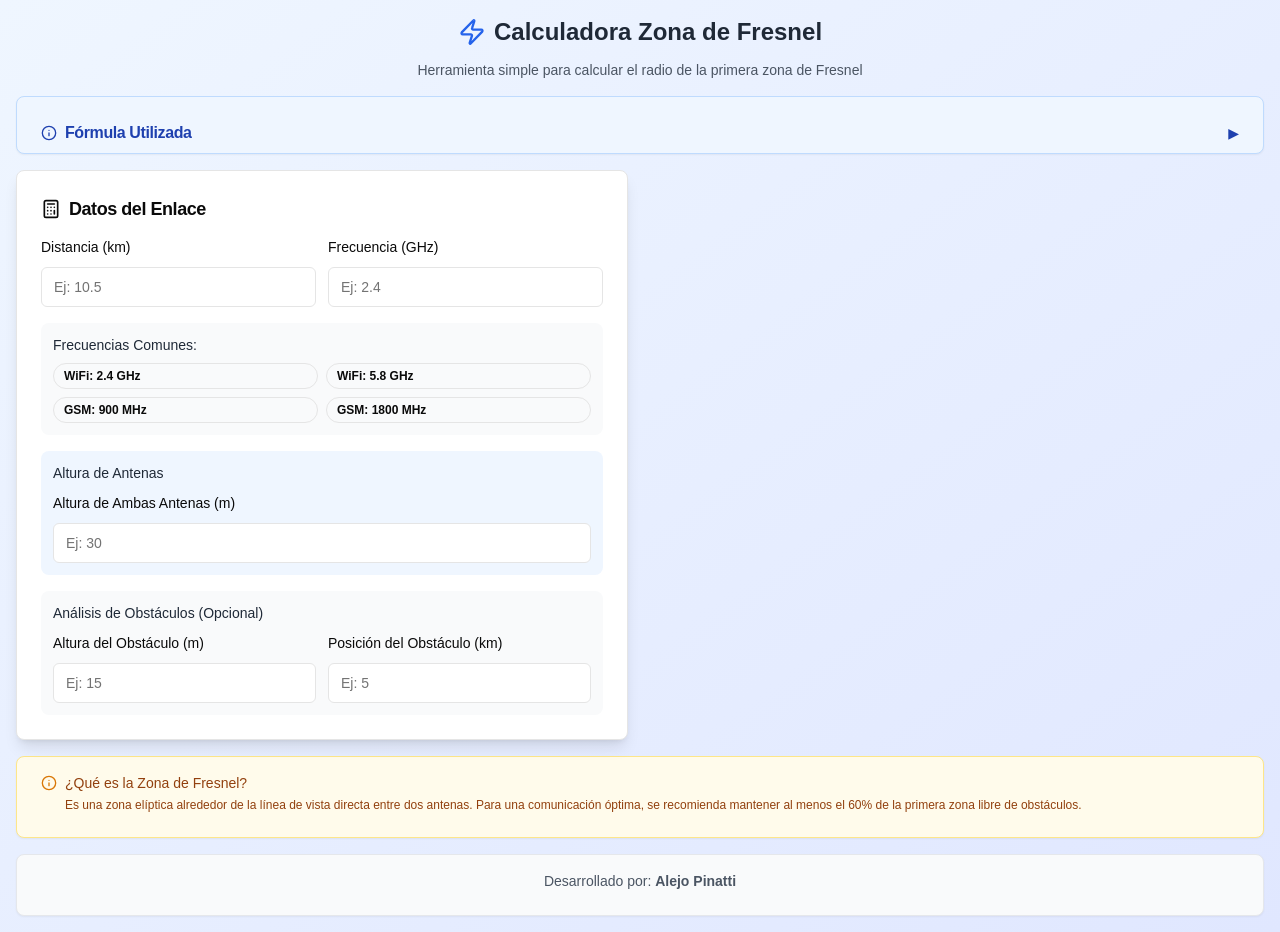
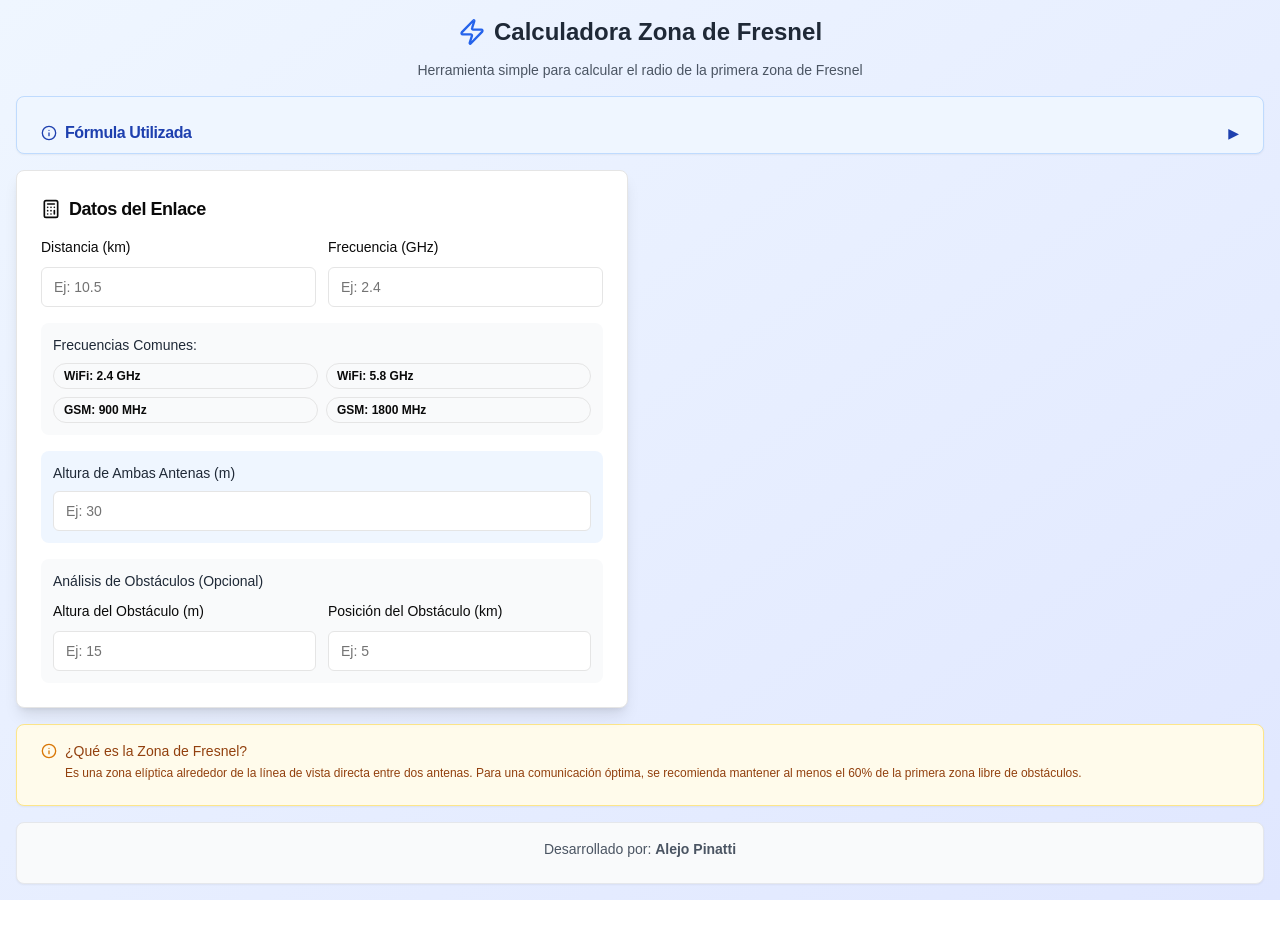
Before and after one commit to AlejoPinatti/calculadora-fresnel, a Next.js app: page / in a window 1280 px wide. After the commit the page ends 900 px from the top, so only its background shows below. Built offline with nearby package versions, Linux system fonts and the light colour scheme.

Commit message:
correccion

```diff
--- a/fresnel-calculator.tsx
+++ b/fresnel-calculator.tsx
@@ -385,11 +385,8 @@ export default function Component() {
 
                 {/* Altura de antenas */}
                 <div className="bg-blue-50 p-3 rounded-lg">
-                  <h3 className="font-medium text-gray-800 mb-2 text-sm">Altura de Antenas</h3>
+                  <h3 className="font-medium text-gray-800 mb-2 text-sm">Altura de Ambas Antenas (m)</h3>
                   <div className="space-y-2">
-                    <Label htmlFor="antennaHeight" className="text-sm font-medium">
-                      Altura de Ambas Antenas (m)
-                    </Label>
                     <Input
                       id="antennaHeight"
                       type="number"
```
